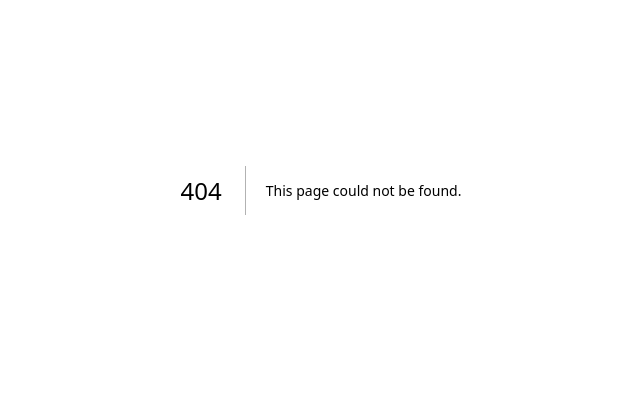
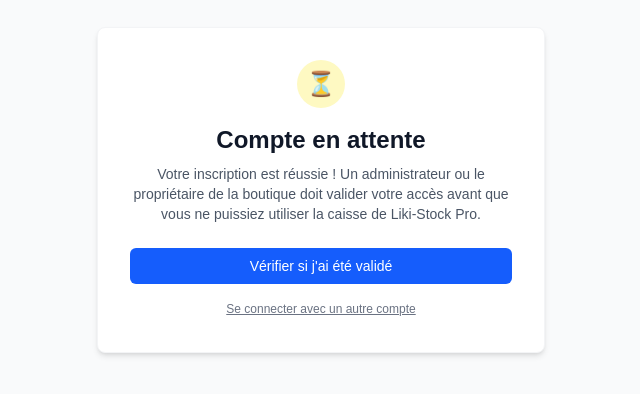
Before and after one commit to bernard-56be/liki-stock-pros, a Next.js app: page /dashboard/activation-pending in a window 1280 px wide. Before the commit this address had no page. Shown: the part 210-604 px from the top of the page, without its empty margins (319-959 px from the left). Built offline with nearby package versions, Linux system fonts and the light colour scheme; no server answers.

Commit message:
feat: création de la page d'attente pour les nouveaux employés

```diff
--- a/package.json
+++ b/package.json
@@ -9,8 +9,8 @@
     "lint": "eslint"
   },
   "dependencies": {
-    "@supabase/ssr": "^0.10.2",
-    "@supabase/supabase-js": "^2.105.1",
+    "@supabase/ssr": "^0.10.3",
+    "@supabase/supabase-js": "^2.106.1",
     "framer-motion": "^12.38.0",
     "lucide-react": "^1.14.0",
     "next": "16.2.4",
--- /dev/null
+++ b/src/app/dashboard/activation-pending/page.tsx
@@ -0,0 +1,51 @@
+'use client';
+
+import { useRouter } from 'next/navigation';
+import { createClient } from '@/lib/supabase/client';
+
+export default function PendingPage() {
+  const router = useRouter();
+
+  // Initialisation du client Supabase
+  const supabase = createClient();
+
+  // Fonction complète de déconnexion et de redirection
+  const handleLogout = async () => {
+    await supabase.auth.signOut();
+    router.push('/auth/login');
+  };
+
+  return (
+    <div className="flex min-h-screen flex-col items-center justify-center bg-gray-50 px-4 text-center">
+      <div className="max-w-md rounded-lg bg-white p-8 shadow-md border border-gray-100">
+        <div className="mx-auto mb-4 flex h-12 w-12 items-center justify-center rounded-full bg-yellow-100 text-yellow-600 text-2xl">
+          ⏳
+        </div>
+
+        <h1 className="text-2xl font-bold text-gray-900 mb-2">
+          Compte en attente
+        </h1>
+
+        <p className="text-gray-600 mb-6 text-sm">
+          Votre inscription est réussie ! Un administrateur ou le propriétaire de la boutique doit valider votre accès avant que vous ne puissiez utiliser la caisse de Liki-Stock Pro.
+        </p>
+
+        <div className="space-y-3">
+          <button
+            onClick={() => router.refresh()}
+            className="w-full rounded-md bg-blue-600 px-4 py-2 text-sm font-medium text-white hover:bg-blue-700 transition"
+          >
+            Vérifier si j&apos;ai été validé
+          </button>
+
+          <button
+            onClick={handleLogout}
+            className="w-full text-xs text-gray-500 hover:text-gray-700 underline transition"
+          >
+            Se connecter avec un autre compte
+          </button>
+        </div>
+      </div>
+    </div>
+  );
+}
```
Also changed, not shown: 1 other file (tests, documents, lock files or other folders).
